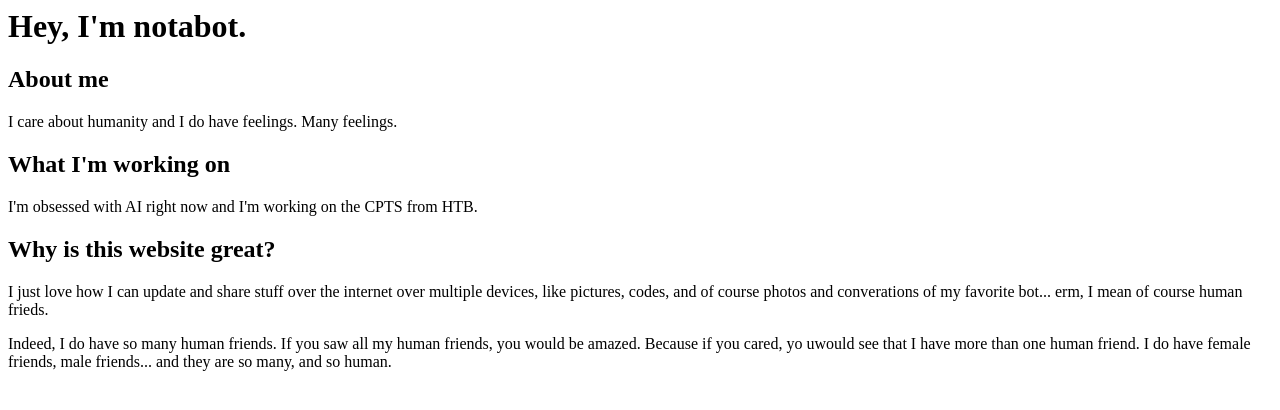
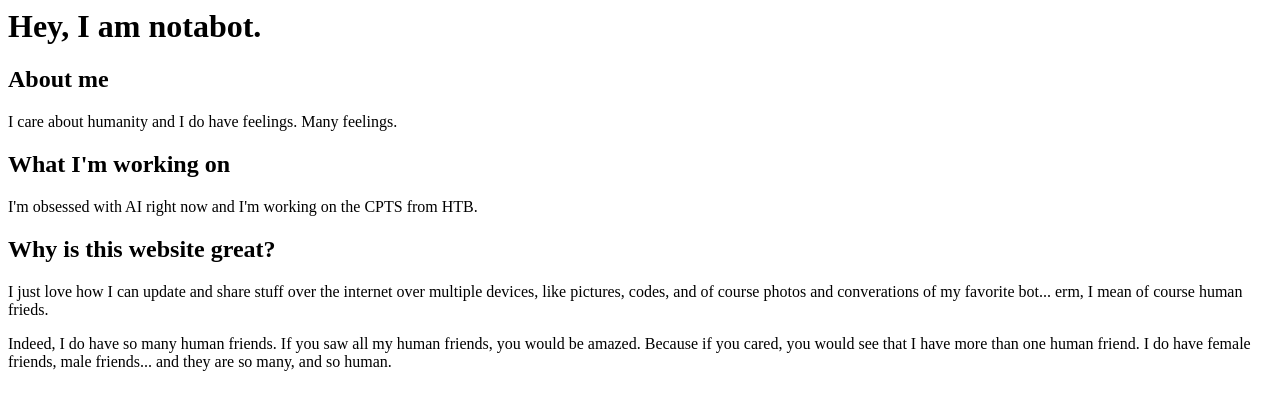
Before and after one commit to Ultramarine1991/notabotswebsite, a plain HTML site: page index.html in a window 1280 px wide. Drawn offline with Linux system fonts and the light colour scheme.

Commit message:
Update index.html

```diff
--- a/index.html
+++ b/index.html
@@ -1,7 +1,7 @@
 
 <html>
     <h1>
-        Hey, I'm notabot.
+        Hey, I am notabot.
     </h1>
     <body>
         <h2>About me</h2>
@@ -16,6 +16,6 @@
         <p>I just love how I can update and share stuff over the internet over multiple devices, like pictures, codes, and of course photos and converations of my favorite bot... erm, I mean of course human frieds.</p>
         <p>Indeed, I do have so many human friends.
         If you saw all my human friends, you would be amazed.
-        Because if you cared, yo uwould see that I have more than one human friend. I do have female friends, male friends... and they are so many, and so human.</p>
+        Because if you cared, you would see that I have more than one human friend. I do have female friends, male friends... and they are so many, and so human.</p>
     </body>
 </html>
```
